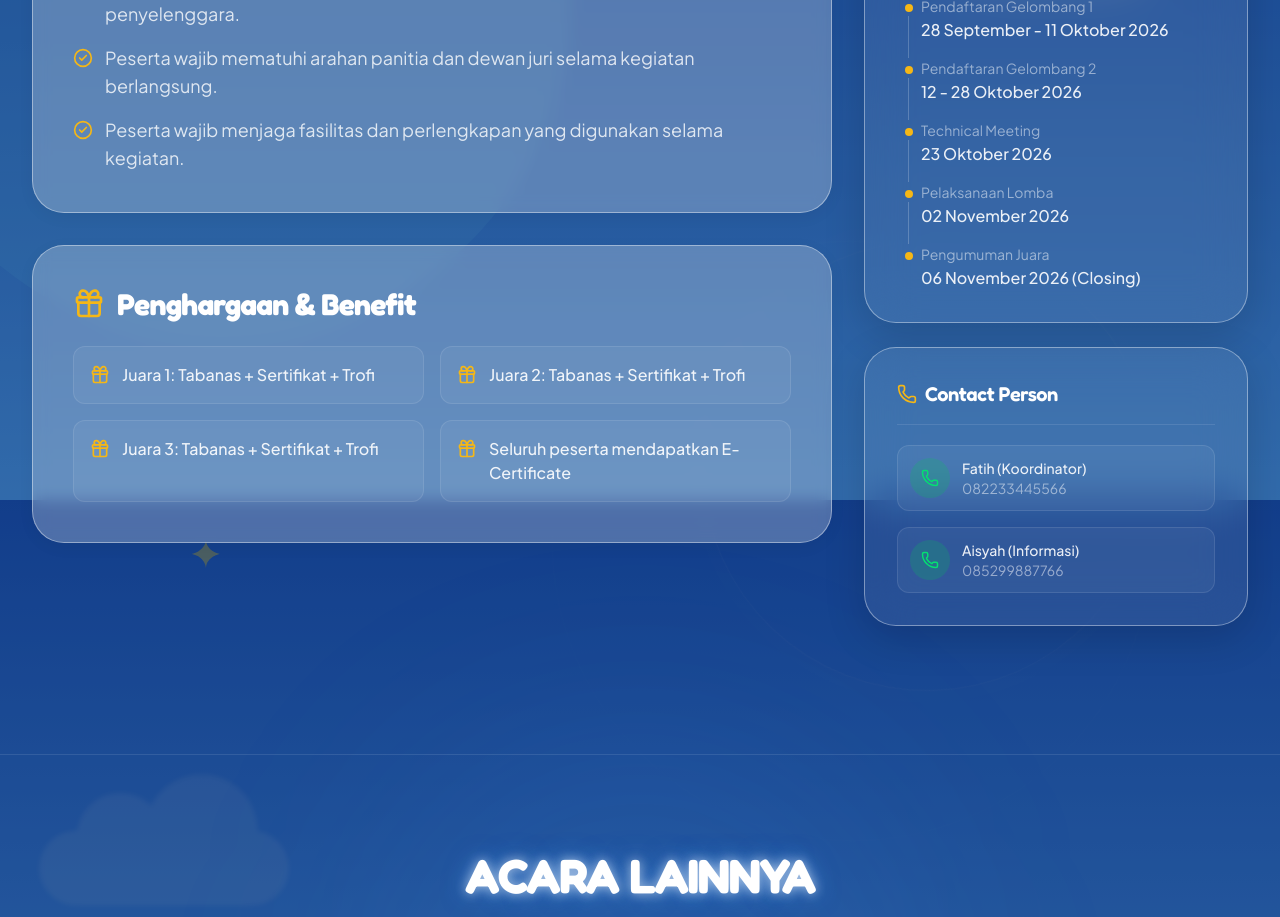
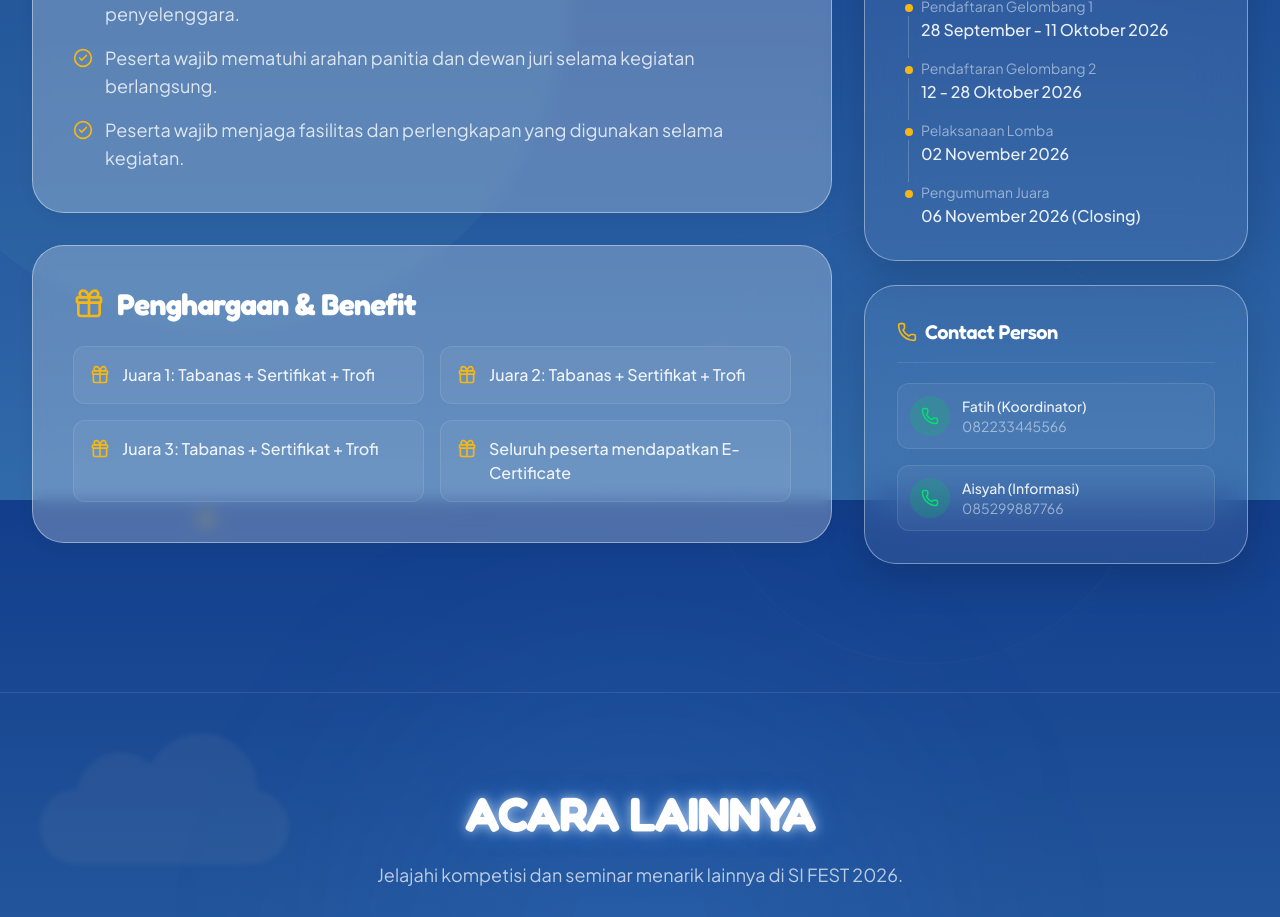
Before and after one commit to Tadaimaaaa/sifest-official, a Next.js app: page /events/lomba-keagamaan in a window 1280 px wide. Shown: the part 1100-2017 px from the top of the page. Built offline with nearby package versions, Linux system fonts and the light colour scheme.

Commit message:
fix(events): remove technical meeting from MTQ timeline

```diff
--- a/data/events.ts
+++ b/data/events.ts
@@ -186,7 +186,6 @@ export const OFFICIAL_EVENTS: EventData[] = [
     timeline: [
       { title: "Pendaftaran Gelombang 1", date: "28 September - 11 Oktober 2026" },
       { title: "Pendaftaran Gelombang 2", date: "12 - 28 Oktober 2026" },
-      { title: "Technical Meeting", date: "23 Oktober 2026" },
       { title: "Pelaksanaan Lomba", date: "02 November 2026" },
       { title: "Pengumuman Juara", date: "06 November 2026 (Closing)" }
     ],
```
